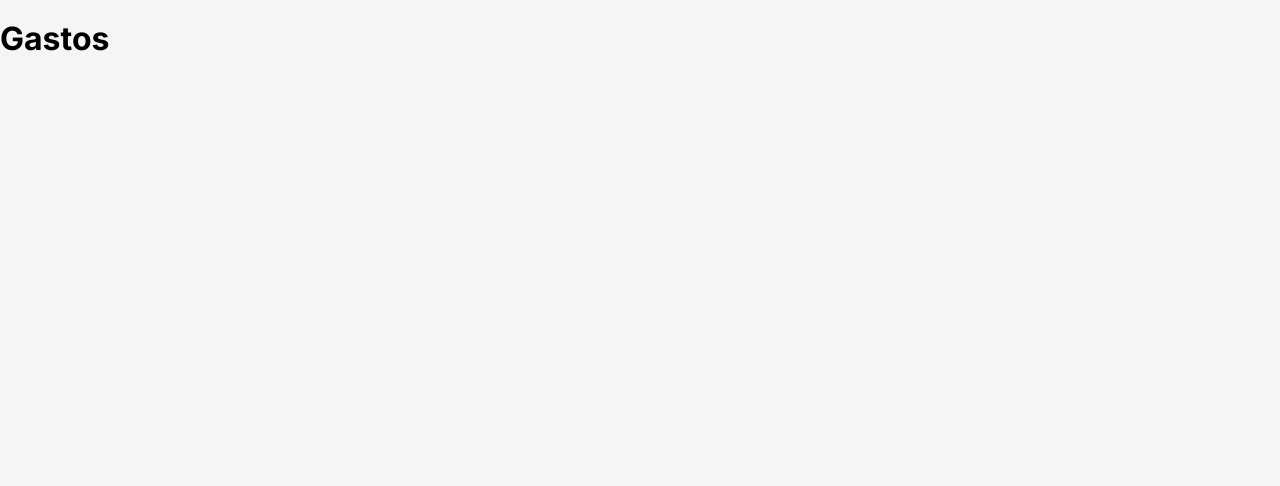
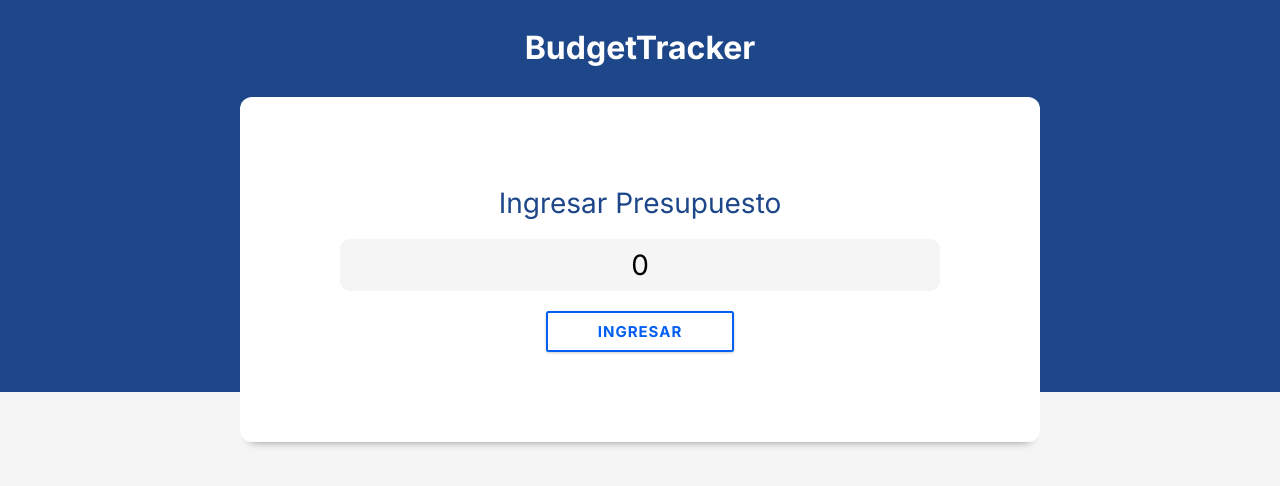
Before and after one commit to neolinkDev/budget-planner, a React (Vite) app: page / in a window 1280 px wide. Shown: the top 486 px of the page. Built offline with nearby package versions, Linux system fonts and the light colour scheme.

Commit message:
add components, inferfaces

```diff
--- a/src/App.tsx
+++ b/src/App.tsx
@@ -1,9 +1,34 @@
 import { useState } from 'react';
+import { Header } from './components/Header';
+import { NewBudget } from './components/NewBudget';
 
 function App() {
-  const [count, setCount] = useState(0);
 
-  return <h1>Gastos</h1>;
+  const [budget, setBudget] = useState<number>(0);
+  const [isValid, setIsValid] = useState<boolean>(false);
+
+  return (
+    <div>
+      <Header>
+
+        {
+          isValid ?
+          (
+
+            <p>Gastos componente</p>
+          ) :
+          (
+            <NewBudget
+              budget={ budget }
+              setBudget={ setBudget }
+              setIsValid={ setIsValid }
+            />
+          )
+        }
+
+      </Header>
+    </div>
+  );
 }
 
 export default App;
--- /dev/null
+++ b/src/components/Header.tsx
@@ -0,0 +1,12 @@
+// import { NewBudget } from './NewBudget';
+
+import { HeaderProps } from '../interfaces/interfaces';
+
+export const Header = ({ children }: HeaderProps) => {
+  return (
+    <header>
+      <h1>BudgetTracker</h1>
+      { children }
+    </header>
+  );
+};
--- /dev/null
+++ b/src/components/Message.tsx
@@ -0,0 +1,11 @@
+
+import { MessageProps } from '../interfaces/interfaces';
+
+
+export const Message = ({ children, MessageType}: MessageProps ) => {
+  return (
+    <div className={`alert ${ MessageType }`}>
+      { children }
+    </div>
+  )
+}
--- /dev/null
+++ b/src/components/NewBudget.tsx
@@ -0,0 +1,64 @@
+import { useState } from 'react';
+import { NewBudgetProps } from '../interfaces/interfaces';
+import { Message } from './Message';
+
+
+export const NewBudget = ({ budget, setBudget, setIsValid }: NewBudgetProps) => {
+
+  const [message, setMessage] = useState<string>('')
+
+  //
+  function handleChange(event: React.ChangeEvent<HTMLInputElement>): void {
+
+    const value = Number(event.target.value);
+
+    if (!isNaN(value)) {
+      setBudget(value);
+    }
+    setMessage('');
+  }
+
+  //
+  function handleBudget(e: React.FormEvent){
+    e.preventDefault();
+
+    if(budget <= 0){
+      setMessage('presupueso inválido')
+      return;
+    }
+    setMessage('');
+    setIsValid(true);
+
+
+  }
+
+  return (
+
+    <div className="container-budget container shadow">
+
+      <form onSubmit={ handleBudget } className="form">
+
+        <div className="field">
+
+          <label>Ingresar Presupuesto</label>
+
+          <input
+            className="new-budget"
+            type="text"
+            placeholder="Añade tu presupuesto"
+            value={ budget }
+            onChange={ handleChange }
+          />
+
+        </div>
+
+        <input type="submit" value="Ingresar" />
+
+        {
+          message && <Message MessageType='error'>{ message }</Message>
+        }
+
+      </form>
+    </div>
+  );
+};
--- a/src/index.css
+++ b/src/index.css
@@ -22,3 +22,178 @@ body {
   font-size: 1.6rem;
   background-color: var(--grey-light);
 }
+
+header {
+  background-color: var(--blue);
+}
+
+header h1 {
+  padding: 3rem 0;
+  margin: 0;
+  color: var(--white);
+  text-align: center;
+
+  /* text-transform: uppercase; */
+}
+
+.container {
+  width: 90%;
+  max-width: 80rem;
+  margin: 0 auto;
+}
+
+.container-budget {
+  margin-top: -5rem;
+
+  display: flex;
+  justify-content: space-between;
+  align-items: center;
+
+  transform: translateY(5rem);
+}
+
+.shadow {
+  box-shadow: 0px 9px 10px -10px rgba(0, 0, 0, 0.51);
+  -webkit-box-shadow: 0px 9px 10px -10px rgba(0, 0, 0, 0.51);
+  -moz-box-shadow: 0px 9px 10px -10px rgba(0, 0, 0, 0.51);
+  background-color: var(--white);
+  padding: 4rem;
+  border-radius: 1.2rem;
+}
+
+.form {
+  width: 95%;
+  margin: 0 auto;
+  padding: 10rem 0;
+}
+@media (min-width: 768px) {
+  .form {
+    padding: 5rem 0;
+    width: 60rem;
+  }
+}
+.form legend {
+  font-size: 3.6rem;
+  text-align: center;
+  display: block;
+  text-transform: uppercase;
+  color: var(--white);
+  margin-bottom: 4rem;
+  padding-bottom: 1rem;
+  border-bottom: 2px solid var(--blue);
+}
+.form .field {
+  display: flex;
+  flex-direction: column;
+  margin-bottom: 2rem;
+}
+
+.form label {
+  color: var(--blue);
+  font-size: 2rem;
+  text-align: center;
+  margin-bottom: 2rem;
+}
+@media (min-width: 768px) {
+  .form label {
+    font-size: 2.8rem;
+  }
+}
+
+.form input[type='text'],
+.form input[type='number'] {
+  background-color: var(--grey-light);
+  border-radius: 1rem;
+  padding: 1rem;
+  border: none;
+  flex: 1;
+  font-size: 1.6rem;
+}
+
+form input[type='submit'] {
+  text-transform: uppercase;
+  background: transparent;
+  color: #035EF2;
+  letter-spacing: 0.1rem;
+  display: inline-block;
+  font-weight: 700;
+  transition: all 0.3s linear;
+  border: 2px solid #035ef2;
+  cursor: pointer;
+  box-shadow: 0 1px 3px rgba(0, 0, 0, 0.2);
+  border-radius: 0.25rem;
+  font-size: 1.5rem;
+  padding: 0.75rem 1.25rem;
+  width: 100%;
+
+}
+@media (min-width: 768px) {
+  .form input[type='submit'] {
+    display: block;
+    padding: 1rem 5rem;
+    width: auto;
+    margin-left: auto;
+    margin-right: auto;
+  }
+}
+.form input[type='submit']:hover {
+  color: var(--white);
+  background: #0976FF;
+}
+
+/* .form input[type='submit'] {
+  background-color: #1048a4;
+  border: none;
+  padding: 1rem;
+  text-align: center;
+  margin-top: 2rem;
+  color: var(--white);
+  font-weight: 900;
+  text-transform: uppercase;
+  font-size: 1.9rem;
+  width: 100%;
+  transition: background-color 300ms ease;
+} */
+
+/* .form input[type='submit']:hover {
+  background-color: #042a67;
+  cursor: pointer;
+} */
+
+.form select {
+  flex: 1;
+  padding: 1rem;
+  border: none;
+  border-radius: 1rem;
+  text-align: center;
+  background-color: var(--grey-light);
+}
+
+.form input[type="text"].new-budget,
+.form input[type="number"].new-budget {
+    font-size: 2rem;
+    text-align: center;
+}
+@media (min-width: 768px){
+  .form input[type="text"].new-budget,
+  .form input[type="number"].new-budget {
+      font-size: 2.8rem;
+
+  }
+}
+
+.alert {
+  padding: 2rem 5rem;
+  max-width: 60rem;
+  margin: 2rem auto 2rem auto;
+  font-weight: 900;
+  text-transform: uppercase;
+  font-size: 1.8rem;
+  text-align: center;
+}
+.alert.error {
+  background-color: var(--white);
+  border-left: 5px solid #b91c1c;
+  border-right: 5px solid #b91c1c;
+  color: #b91c1c;
+}
--- /dev/null
+++ b/src/interfaces/interfaces.ts
@@ -0,0 +1,16 @@
+
+
+export interface HeaderProps {
+  children: JSX.Element
+}
+
+export interface NewBudgetProps {
+  budget: number,
+  setBudget: React.Dispatch<React.SetStateAction<number>>,
+  setIsValid: React.Dispatch<React.SetStateAction<boolean>>
+}
+
+export interface MessageProps {
+  children: string
+  MessageType: string
+}
```
Also changed, not shown: 1 other file (tests, documents, lock files or other folders).
